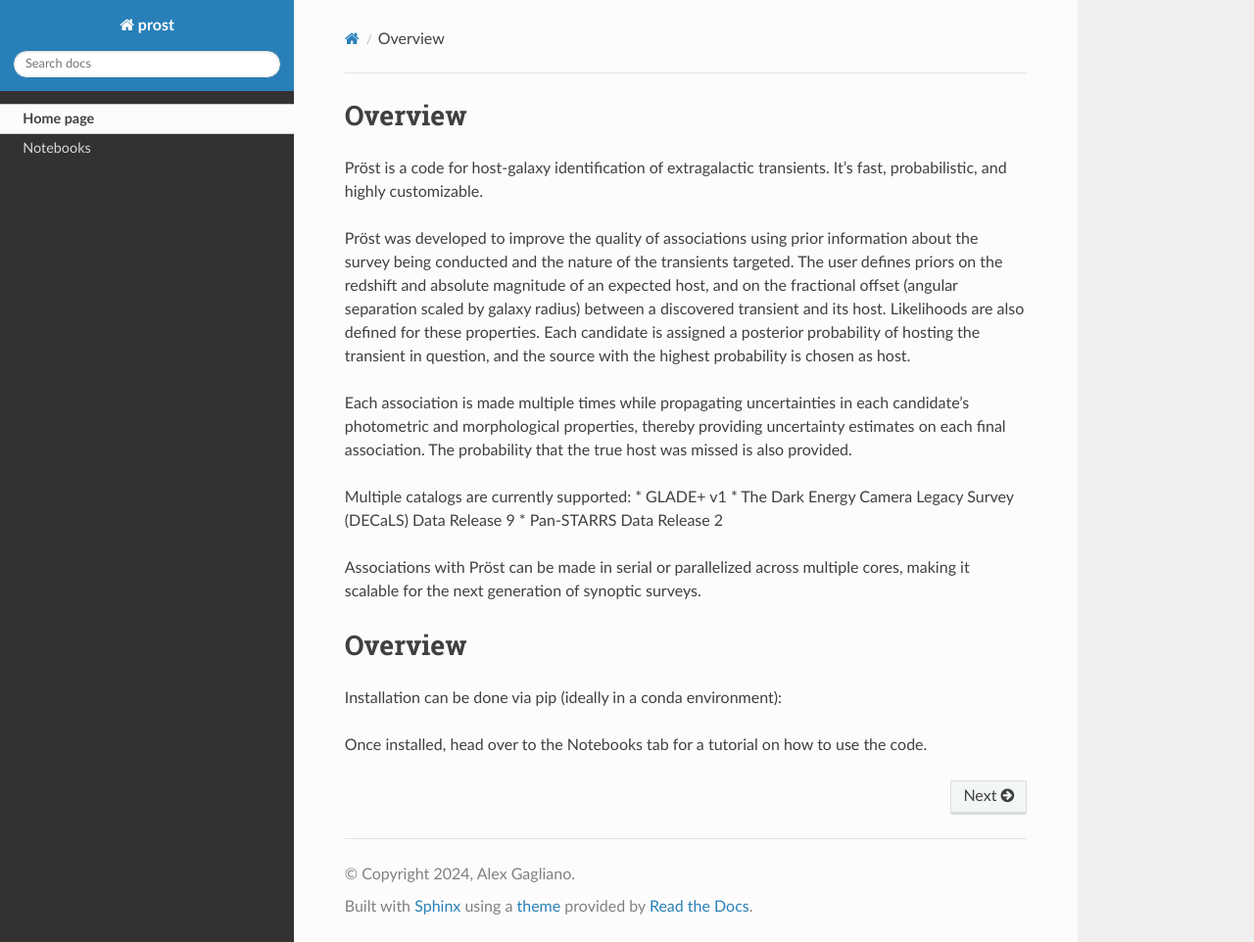
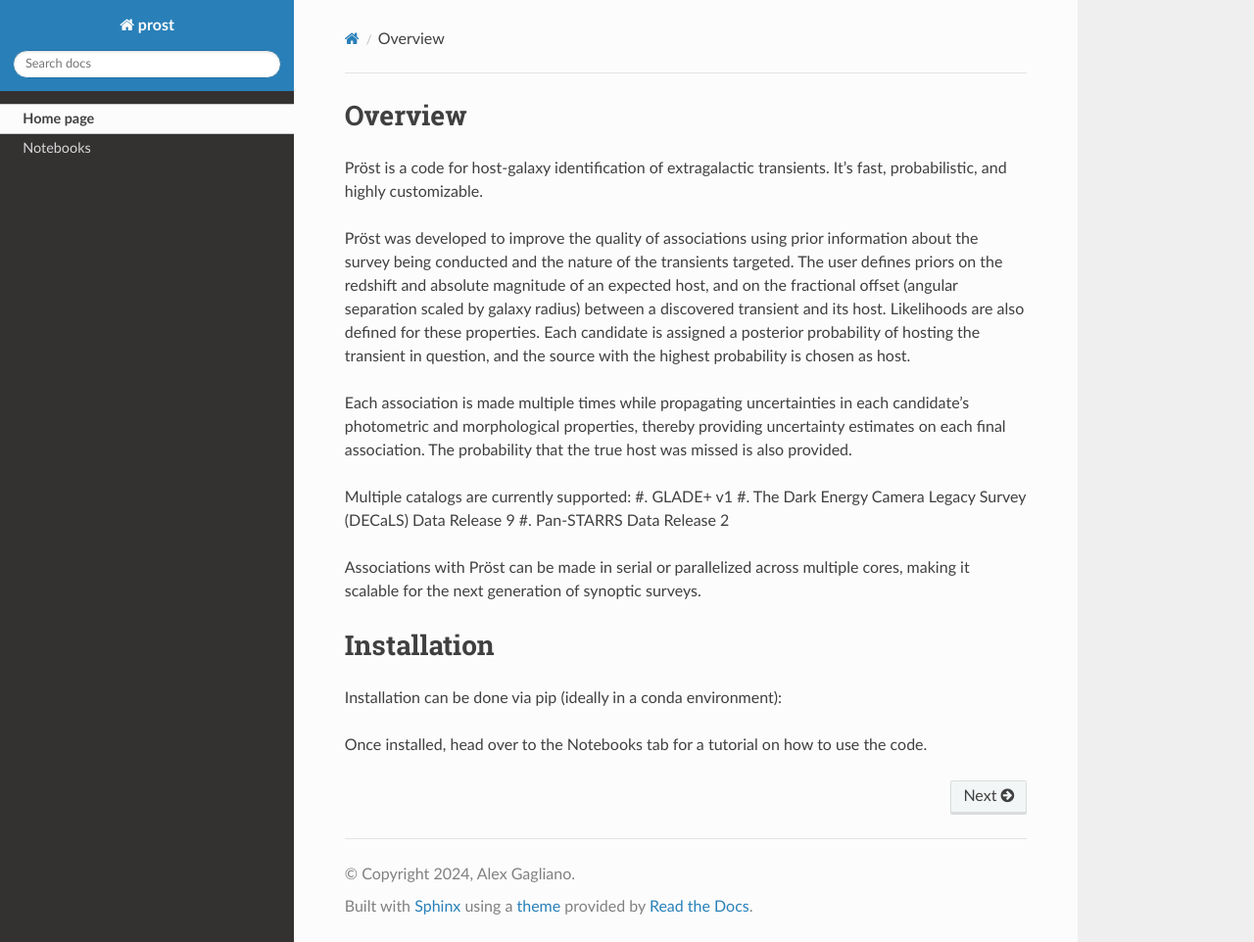
Before and after one commit to alexandergagliano/Prost, a Sphinx documentation site: the page built from docs/index.rst, in a window 1280 px wide and 962 px high. Shown: the whole window at 98% size. Built offline with Sphinx 7.4.7 and the Read the Docs theme 3.1.0, drawn with Linux system fonts in a browser that asks for light colours; pages that are not in the unit, such as notebooks, are missing from menus.

Commit message:
update index for docs

```diff
--- a/docs/index.rst
+++ b/docs/index.rst
@@ -22,14 +22,14 @@
 final association. The probability that the true host was missed is also provided.
 
 Multiple catalogs are currently supported:
-* GLADE+ v1
-* The Dark Energy Camera Legacy Survey (DECaLS) Data Release 9
-* Pan-STARRS Data Release 2
+#. GLADE+ v1
+#. The Dark Energy Camera Legacy Survey (DECaLS) Data Release 9
+#. Pan-STARRS Data Release 2
 
 Associations with Pröst can be made in serial or parallelized across multiple cores,
 making it scalable for the next generation of synoptic surveys.
 
-Overview
+Installation
 ========================================================================================
 
 Installation can be done via pip (ideally in a conda environment):
```
